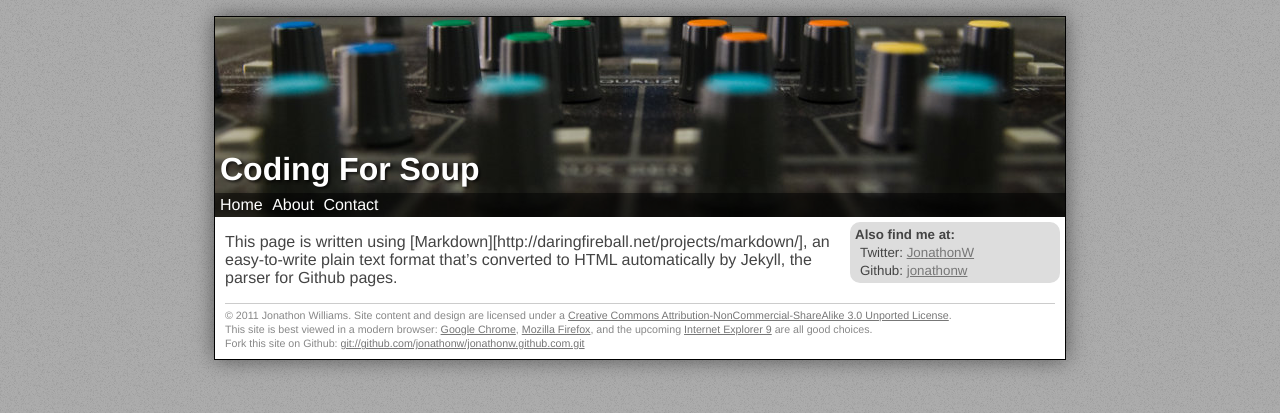
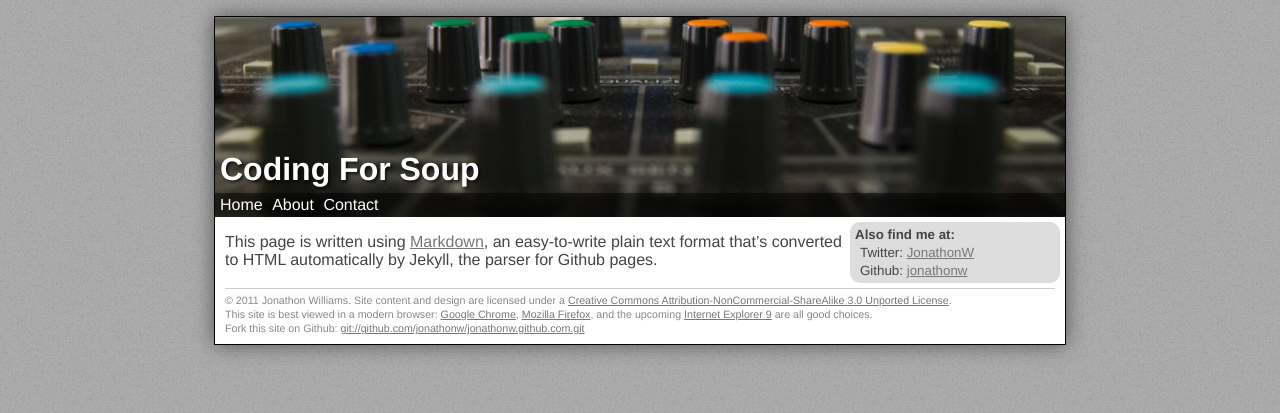
Before and after one commit to jonathonw/jonathonw.github.io, a Jekyll site: the page built from test.md, in a window 1280 px wide. Shown: the top 413 px of the page. Built offline with Jekyll 4.4.1, drawn with Linux system fonts in a browser that asks for light colours.

Commit message:
Fix link

```diff
--- a/test.md
+++ b/test.md
@@ -2,6 +2,6 @@
 layout: default
 title: Markdown Test
 ---
-This page is written using [Markdown][http://daringfireball.net/projects/markdown/],
+This page is written using [Markdown](http://daringfireball.net/projects/markdown/),
 an easy-to-write plain text format that's converted to HTML automatically by
 Jekyll, the parser for Github pages.
```
